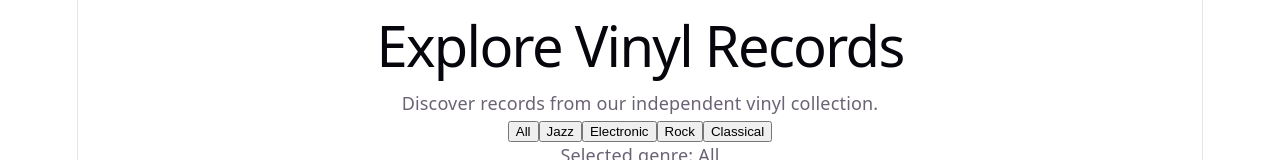
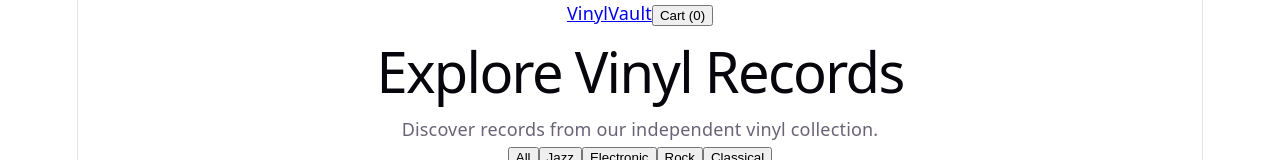
Before and after one commit to Husseinahmad113/VinylVault, a React (Vite) app: page / in a window 1280 px wide. Shown: the top 160 px of the page. Built offline with nearby package versions, Linux system fonts and the light colour scheme.

Commit message:
Implement add-to-cart state and navbar cart count

```diff
--- a/src/App.jsx
+++ b/src/App.jsx
@@ -3,15 +3,50 @@ import { useState } from 'react'
 import { Routes, Route } from 'react-router-dom'
 import './App.css'
 import CatalogPage from './pages/CatalogPage.jsx'
+import Navbar from './components/Navbar.jsx'
 
 function App() {
   const [cart, setCart] = useState([])
   const [isCartOpen, setIsCartOpen] = useState(false)
 
+  function addToCart(album) {
+    setCart((currentCart) => {
+      const existingItem = currentCart.find((item) => item.id === album.id)
+
+      if (existingItem) {
+        return currentCart.map((item) =>
+          item.id === album.id
+            ? { ...item, quantity: Math.min(item.quantity + 1, album.stock) }
+            : item
+        )
+      }
+
+      if (album.stock <= 0) {
+        return currentCart
+      }
+
+      return [...currentCart, { ...album, quantity: 1 }]
+    })
+  }
+  const cartCount = cart.reduce(
+    (total, item) => total + item.quantity,
+    0
+  )
+
+
+
   return (
     <div className="app">
+
+<Navbar
+  cartCount={cartCount}
+  onToggleCart={() => setIsCartOpen((open) => !open)}
+/>
+
       <Routes>
-        <Route path="/" element={<CatalogPage />} />
+
+<Route path="/" element={<CatalogPage onAddToCart={addToCart} />} />
+
         <Route path="/album/:albumId" element={<h1>Album Details</h1>} />
         <Route path="/checkout" element={<h1>Checkout</h1>} />
       </Routes>
--- /dev/null
+++ b/src/components/Navbar.jsx
@@ -0,0 +1,23 @@
+
+import { Link } from 'react-router-dom'
+
+function Navbar({ cartCount, onToggleCart }) {
+  return (
+    <nav className="navbar" aria-label="Main navigation">
+      <Link to="/" className="navbar-brand">
+        VinylVault
+      </Link>
+
+      <button
+        type="button"
+        className="cart-toggle"
+        onClick={onToggleCart}
+        aria-label={`Shopping cart with ${cartCount} items`}
+      >
+        Cart ({cartCount})
+      </button>
+    </nav>
+  )
+}
+
+export default Navbar
```
